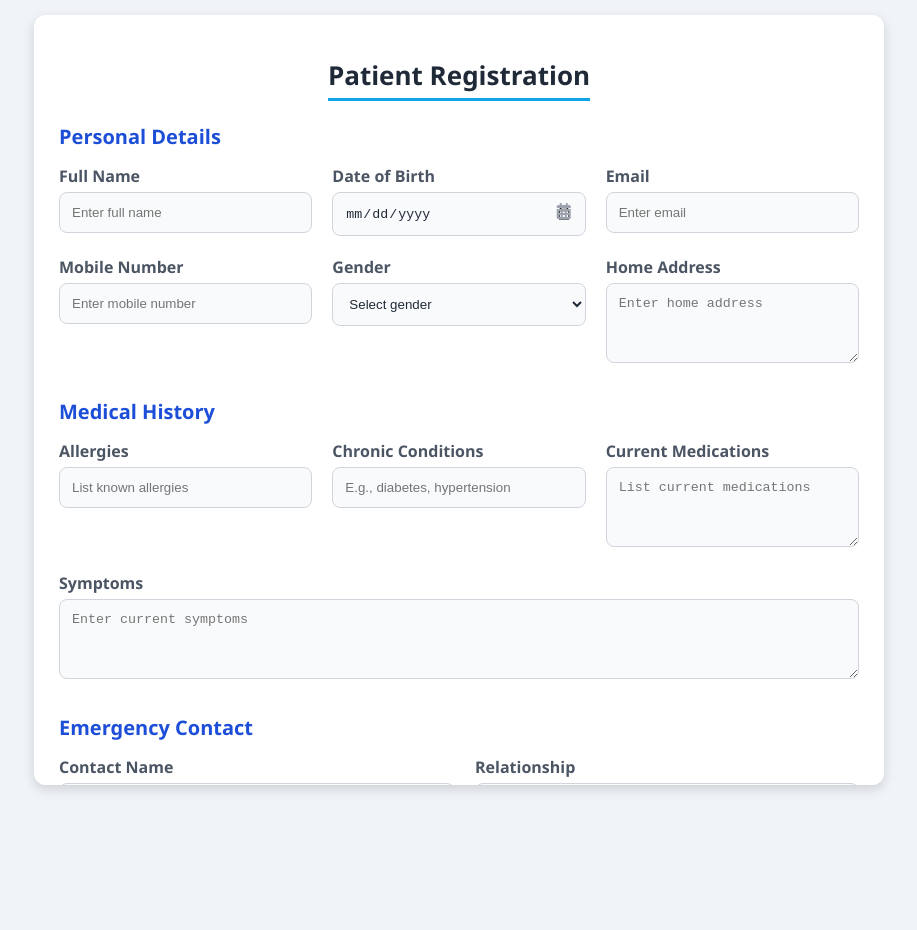
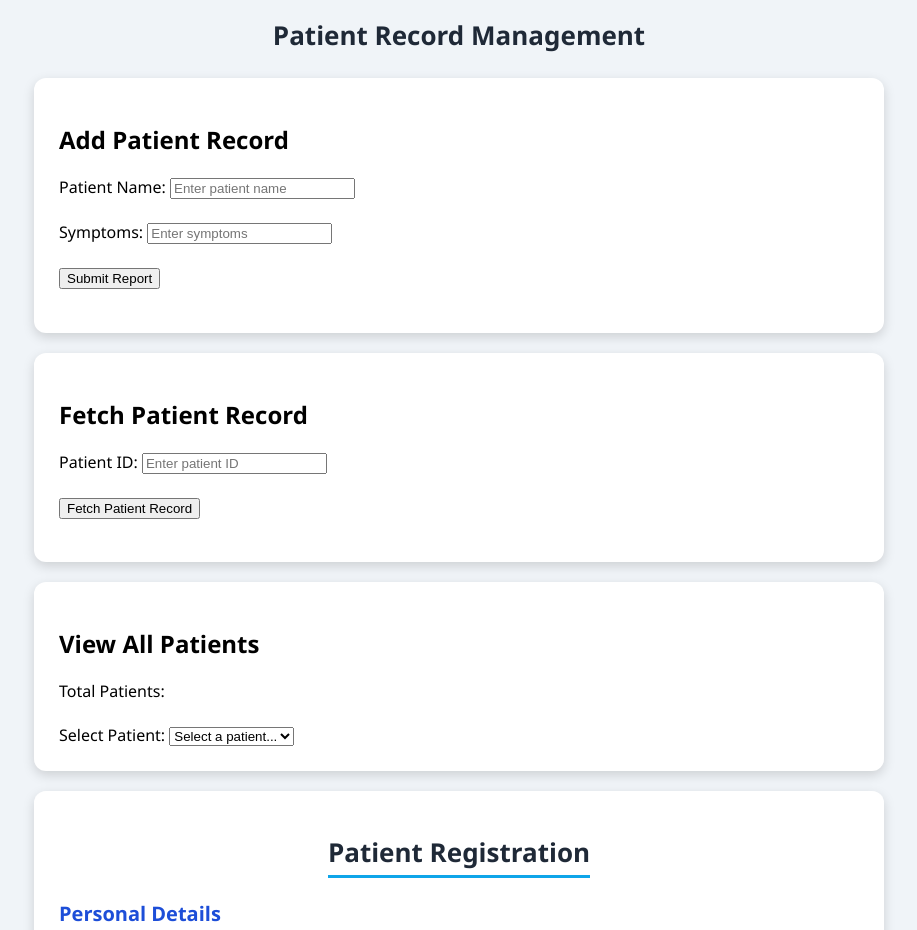
Before and after one commit to armaandeol/HeartBeats, a website: page index.html in a window 1280 px wide. Shown: the top 930 px of the page, without its empty margins (181-1098 px from the left). Before the commit the page ends 800 px from the top, so only its background shows below. Drawn offline with Linux system fonts and the light colour scheme.

Commit message:
Update index.html

```diff
--- a/index.html
+++ b/index.html
@@ -3,9 +3,10 @@
 <head>
     <meta charset="UTF-8">
     <meta name="viewport" content="width=device-width, initial-scale=1.0">
-        <title>Patient Registration Form</title>
+    <title>Blockchain Patient Record Management</title>
+    <link rel="stylesheet" href="style.css">
+    <script src="https://cdnjs.cloudflare.com/ajax/libs/web3/1.6.1/web3.min.js"></script>
     <link rel="stylesheet" href="https://cdnjs.cloudflare.com/ajax/libs/font-awesome/5.15.3/css/all.min.css">
-        <script src="https://cdnjs.cloudflare.com/ajax/libs/web3/1.6.1/web3.min.js"></script>
     <style>
         body {
             font-family: 'Segoe UI', Tahoma, Geneva, Verdana, sans-serif;
@@ -13,9 +14,8 @@
             margin: 0;
             padding: 0;
             display: flex;
-                justify-content: center;
+            flex-direction: column;
             align-items: center;
-                height: 100vh;
         }
         .container {
             background-color: #ffffff;
@@ -25,6 +25,7 @@
             width: 800px;
             max-height: 90vh;
             overflow-y: auto;
+            margin-bottom: 20px;
         }
         h1 {
             font-size: 26px;
@@ -113,8 +114,45 @@
         }
     </style>
 </head>
+<body>
+    <h1>Patient Record Management</h1>
 
-<body>
+    <!-- Section to Add Patient Record -->
+    <div class="container">
+        <h2>Add Patient Record</h2>
+        <label for="patientName">Patient Name:</label>
+        <input type="text" id="patientName" placeholder="Enter patient name"><br><br>
+
+        <label for="symptoms">Symptoms:</label>
+        <input type="text" id="symptoms" placeholder="Enter symptoms"><br><br>
+
+        <button id="submitReport">Submit Report</button>
+        <h3 id="confirmationMessage"></h3>
+    </div>
+
+    <!-- Section to Fetch Patient Record -->
+    <div class="container">
+        <h2>Fetch Patient Record</h2>
+        <label for="patientID">Patient ID:</label>
+        <input type="number" id="patientID" placeholder="Enter patient ID"><br><br>
+
+        <button id="fetchRecord">Fetch Patient Record</button>
+        <h3 id="fetchedRecord"></h3>
+    </div>
+
+    <!-- Section to View All Patients and Select from List -->
+    <div class="container">
+        <h2>View All Patients</h2>
+        <label for="totalPatients">Total Patients:</label>
+        <span id="totalPatients"></span><br><br>
+
+        <label for="patientList">Select Patient:</label>
+        <select id="patientList">
+            <option value="">Select a patient...</option>
+        </select>
+    </div>
+
+    <!-- Patient Registration Form -->
     <div class="container">
         <h1><span>Patient Registration</span></h1>
 
@@ -123,7 +161,7 @@
         <div class="form-group">
             <div class="form-field">
                 <label for="full-name">Full Name</label>
-                <input type="text" id="patientName" placeholder="Enter full name">
+                <input type="text" id="full-name" placeholder="Enter full name">
             </div>
             <div class="form-field">
                 <label for="dob">Date of Birth</label>
@@ -163,15 +201,11 @@
             </div>
             <div class="form-field">
                 <label for="chronic-conditions">Chronic Conditions</label>
-                <input type="text" id="symptoms" placeholder="E.g., diabetes, hypertension">
+                <input type="text" id="chronic-conditions" placeholder="E.g., diabetes, hypertension">
             </div>
             <div class="form-field">
                 <label for="medications">Current Medications</label>
                 <textarea id="medications" rows="3" placeholder="List current medications"></textarea>
-            </div>
-            <div class="form-field">
-                <label for="symptoms">Symptoms</label>
-                <textarea id="symptoms" rows="3" placeholder="Enter current symptoms"></textarea>
             </div>
         </div>
 
@@ -205,10 +239,12 @@
             </div>
         </div>
 
-        <button id="submitReport" class="btn">Submit <i class="fas fa-arrow-right"></i></button>
+        <!-- Moved submit button to the end of the form -->
+        <button id="submitReport" class="btn">Submit Report <i class="fas fa-paper-plane"></i></button>
         <h3 id="confirmationMessage"></h3>
     </div>
 
+    <!-- Script linking to your JS file -->
     <script src="app.js"></script>
 </body>
 </html>
```
Lines whose indentation alone changed are shown as unchanged.
